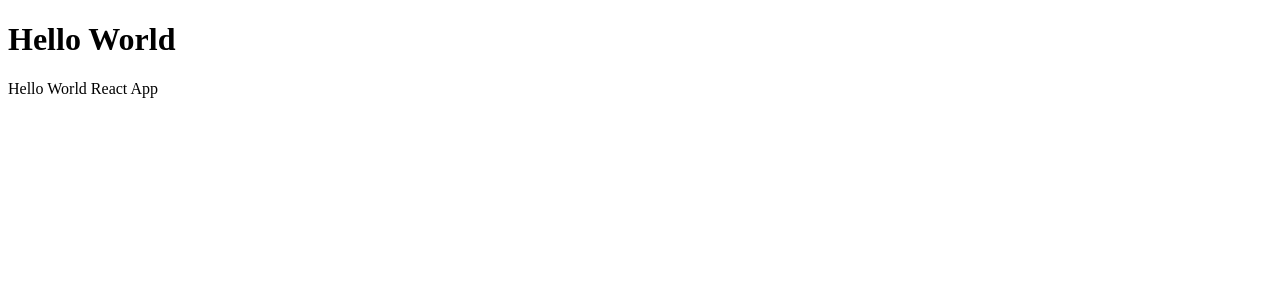
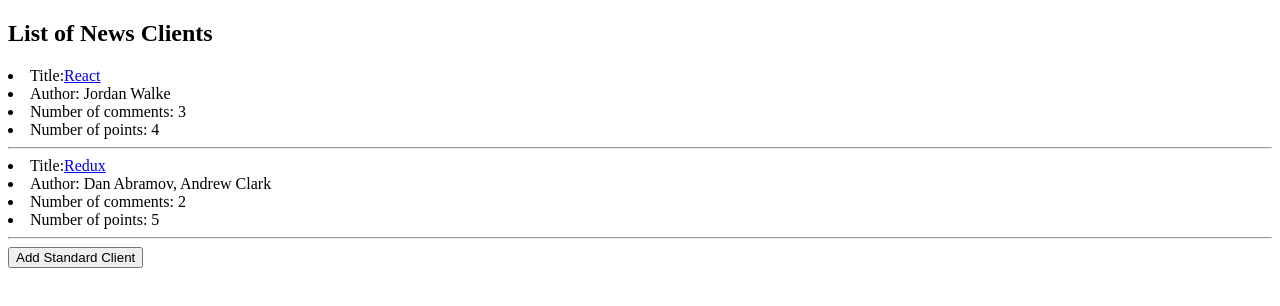
Before and after one commit to Christian-Yacht/Workshop01, a React (Create React App) app in the folder workshop01/: page / in a window 1280 px wide. Shown: the top 306 px of the page. Built offline with nearby package versions, Linux system fonts and the light colour scheme.

Commit message:
list of news client added

```diff
--- a/workshop01/src/App.js
+++ b/workshop01/src/App.js
@@ -1,15 +1,60 @@
 import React, { Component } from 'react';
 
+const Title=() => (
+  <h2>List of News Clients</h2>
+)
+
 class App extends Component {
+  state = {
+    data: [    {
+       title: 'React',
+       url: 'https://facebook.github.io/react/',
+       author: 'Jordan Walke',
+       num_comments: 3,
+       points: 4,
+       objectID: 0,
+   }, {
+       title: 'Redux',
+       url: 'https://github.com/reactjs/redux',
+       author: 'Dan Abramov, Andrew Clark',
+       num_comments: 2,
+       points: 5,
+       objectID: 1,
+   }, ]
+  }
+
+  addNewClient=() => {
+    this.setState({data: [
+      //To get the entire list when updating the list (?)
+      ...this.state.data,
+
+      //the (standard) new client
+       {title: 'Chris',
+       url: 'https://www.linkedin.com/in/christian-van-den-broeck-920077150/.',
+       author: 'Christian van den Broeck',
+       num_comments: 2,
+       points: 5,
+       objectID: 1,}
+    ]})
+  }
+
   render() {
     return (
       <div className="App">
-        <header className="App-header">
-          <h1 className="App-title">Hello World</h1>
-        </header>
-        <p className="App-intro">
-          Hello World React App
-        </p>
+             <Title />
+
+             {/*creating a list with elements from Data.
+              .map creates a 'map' so that every list elements has more than one data item */}
+      {this.state.data
+      .map((i) => <div key={i.title}>
+      <li>Title:<a href={i.url}>{i.title}</a></li>
+      <li>Author: {i.author}</li>
+      <li>Number of comments: {i.num_comments}</li>
+      <li>Number of points: {i.points}</li>
+      <hr/></div>)}
+
+      {/*to put a button on bottom of the list. arrow statement used*/}
+      <button onClick={() => this.addNewClient()}>Add Standard Client</button>
       </div>
     );
   }
```
